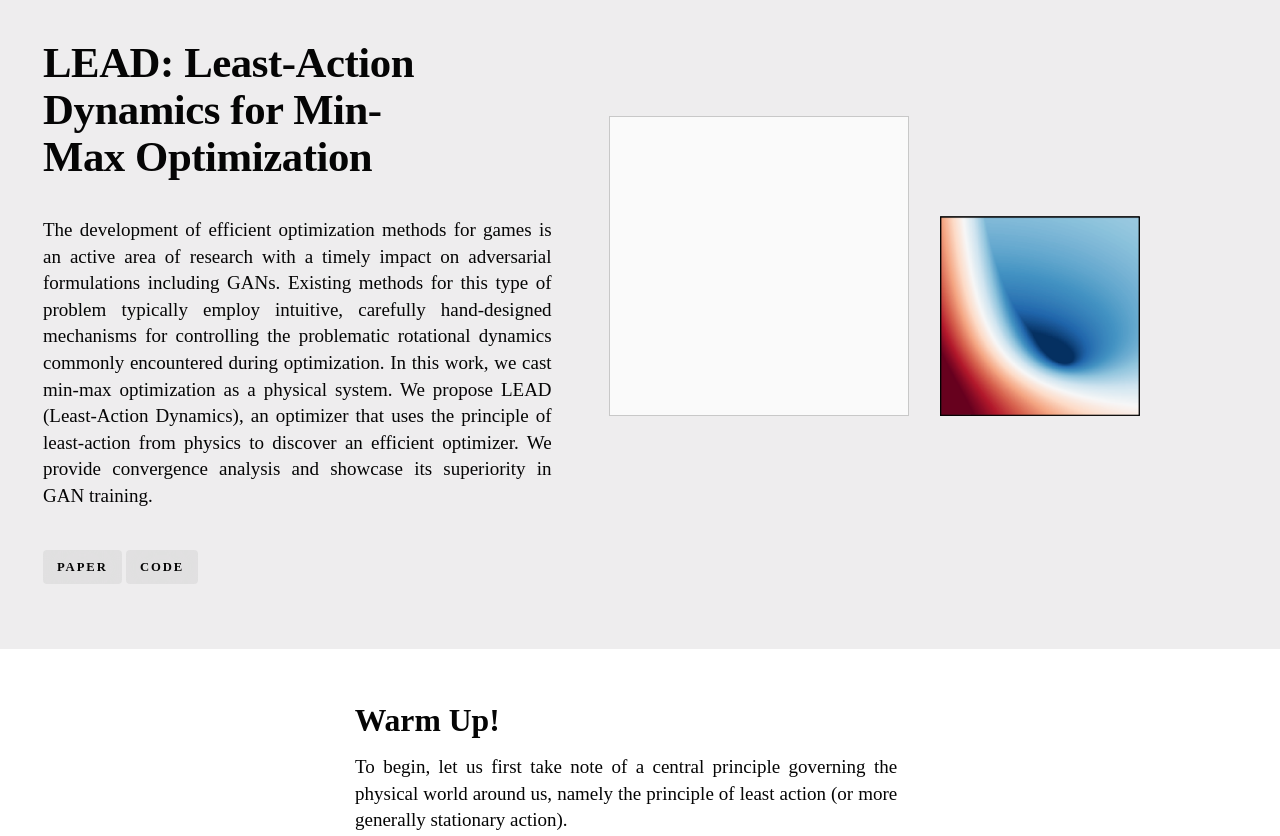
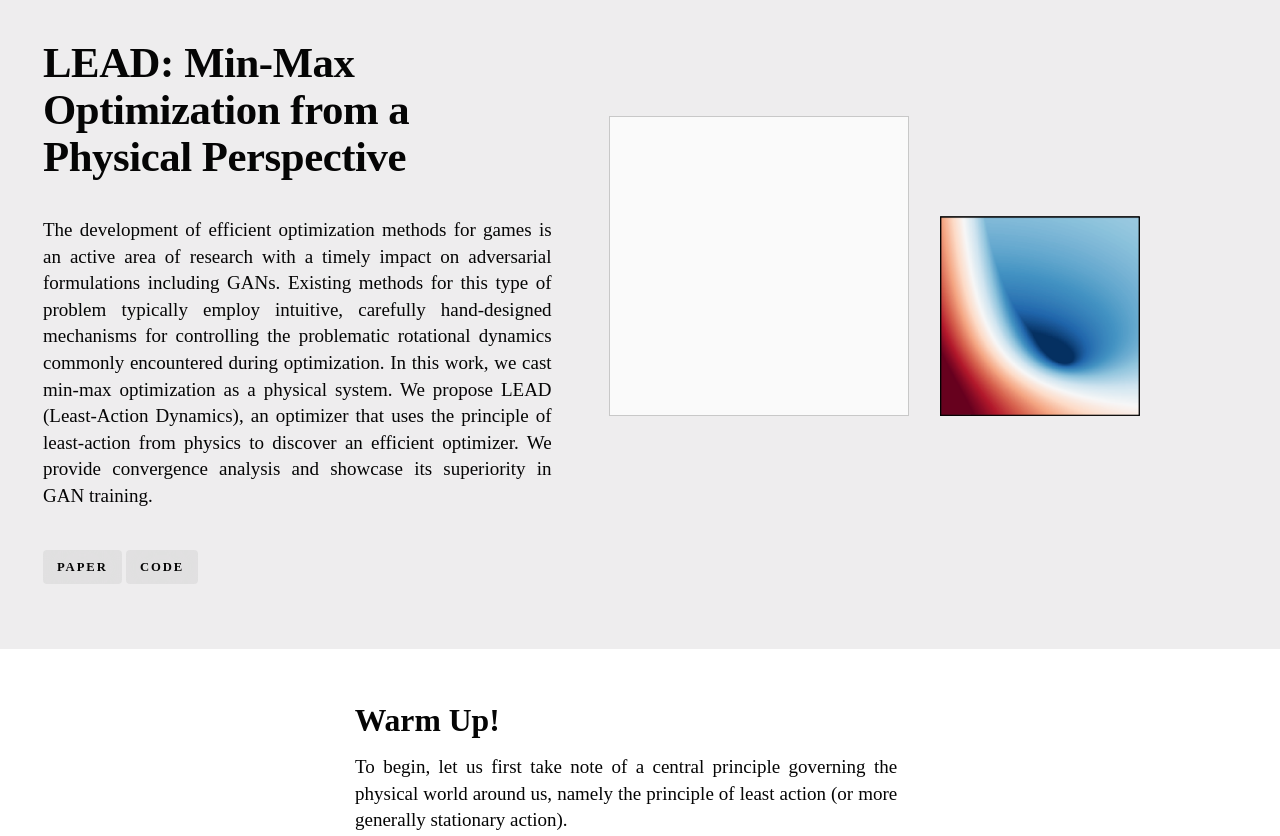
Before and after one commit to lead-minmax-games/lead-minmax-games.github.io, a plain HTML site: page index.htm in a window 1280 px wide. Shown: the top 836 px of the page. Drawn offline with nearby package versions, Linux system fonts and the light colour scheme; a web font is replaced by a local one.

Commit message:
Update index.htm

```diff
--- a/index.htm
+++ b/index.htm
@@ -14,7 +14,7 @@ at https://github.com/tensorflow/playground with Apache License 2.0 -->
   </script>
   <!-- <script async="" src="./LEAD_files/js"></script> -->
 
-  <title>LEAD: Least-Action Dynamics for Min-Max Optimization</title>
+  <title>LEAD: Min-Max Optimization from a Physical Perspective</title>
   <meta name="viewport" content="width=device-width, initial-scale=1, maximum-scale=1">
   <link rel="stylesheet" type="text/css" href="./LEAD_files/all.css">
 
@@ -105,7 +105,7 @@ at https://github.com/tensorflow/playground with Apache License 2.0 -->
             <div class="h-100 w-md-10/12 w-xl-11/12 max-width-xnarrow">
               <div class="h-100 d-flex flex-column justify-content-between">
                   <div id='abstract'>
-                    <h1 class="balance-text  mb-0.75" style="">LEAD: Least-Action Dynamics for Min-Max Optimization</h1>
+                    <h1 class="balance-text  mb-0.75" style="">LEAD: Min-Max Optimization from a Physical Perspective</h1>
                       <div class="post-excerpt mb-1 js-excerpt-container js-widow"><p>
                           The development of efficient optimization
                           methods for games is an active area of research with a timely impact on adversarial formulations including GANs. Existing methods for this type of problem typically
```
